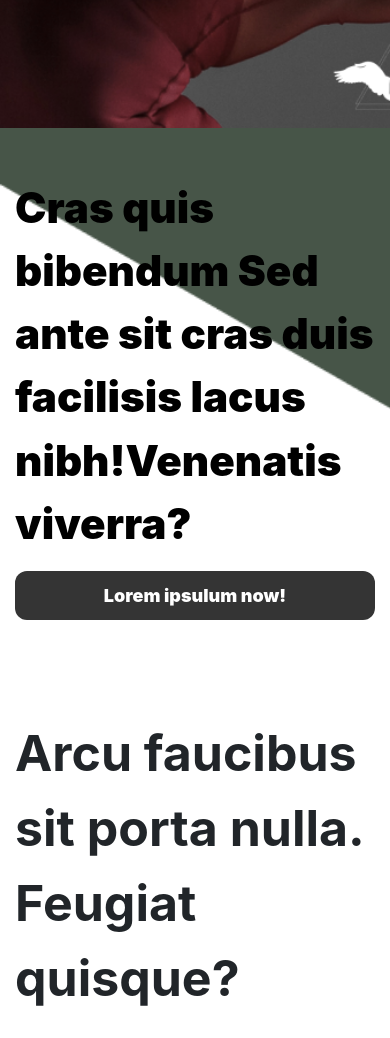
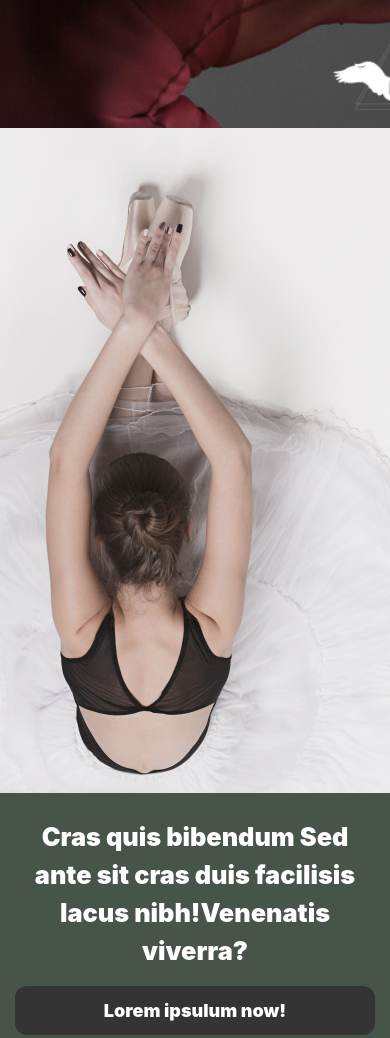
Before and after one commit to tocrossbridge/website_black-swan-ballet, a plain HTML site: page index.html in a window 390 px wide. Shown: the part 843-1881 px from the top of the page. Drawn offline with nearby package versions, Linux system fonts and the light colour scheme.

Commit message:
ABOUT: CSS fixes

```diff
--- a/index.html
+++ b/index.html
@@ -10,10 +10,10 @@
         <header></header>
 
         <section class="about__bg">
-            <div class="container pt-5 pb-5">
+            <div class="container pt-md-5 pb-5">
                 <div class="row d-flex justify-content-center">
                     <div class="col-12 col-md-6 about__main--img"></div>
-                    <div class="col-12 col-md-6">
+                    <div class="col-12 col-md-6 about__main--bg">
                         <p class="about__main--title">
                             Cras quis bibendum
                             Sed ante sit cras
--- a/src/css/index.css
+++ b/src/css/index.css
@@ -193,10 +193,18 @@ footer{
     header{ background-image: url(../img/header_bg_mobile_with_name.png); }
 
     /* ABOUT */
-    .about__main--img { display: none; }
+    .about__bg{
+        background-image: none;
+    }
+    .about__main--bg{
+        background-color: #475548;
+        padding-top: 3vh;
+        padding-bottom: 7vh;
+    }
     .about__main--title{
-        font-size: 5vh;
-        color: #000;
+        font-size: 3vh;
+        text-align: center;
+        color: #fff;
     }
     .about__main--btn{ width: 100%; }
 
```
